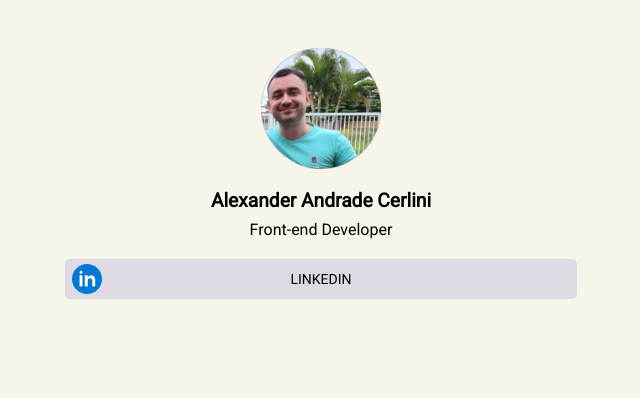
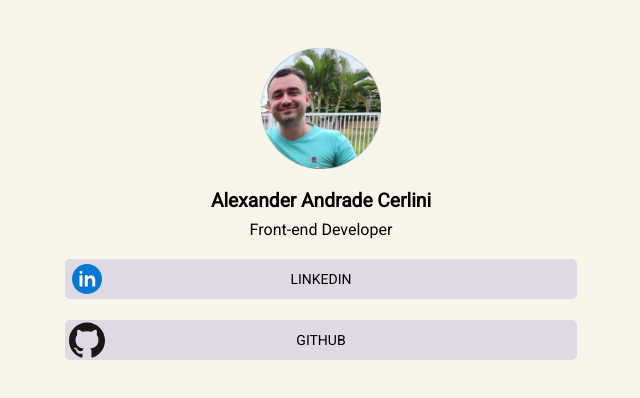
Before and after one commit to alex-cerlini/personal-shortcuts-portfolio, a React (Vite) app: page / in a window 1280 px wide. Shown: the top 398 px of the page, without its empty margins (319-959 px from the left). Built offline with nearby package versions, Linux system fonts and the light colour scheme.

Commit message:
feat: add github button

```diff
--- a/src/pages/Home/Home.tsx
+++ b/src/pages/Home/Home.tsx
@@ -6,6 +6,7 @@ import Header from "../../components/Header";
 import Button from "../../components/Button";
 
 import LinkedinIcon from "../../assets/icons/linkedin.svg";
+import GithubIcon from "../../assets/icons/github.svg";
 
 const Home: React.FC = () => {
   return (
@@ -15,10 +16,17 @@ const Home: React.FC = () => {
         title="Alexander Andrade Cerlini"
         subtitle="Front-end Developer"
       />
+
       <Button
         icon={LinkedinIcon}
         title="Linkedin"
         url="https://www.linkedin.com/in/alex-cerlini/"
+      />
+
+      <Button
+        icon={GithubIcon}
+        title="Github"
+        url="https://github.com/alex-cerlini"
       />
     </Container>
   );
```
Also changed, not shown: src/assets/icons/github.svg (added).
